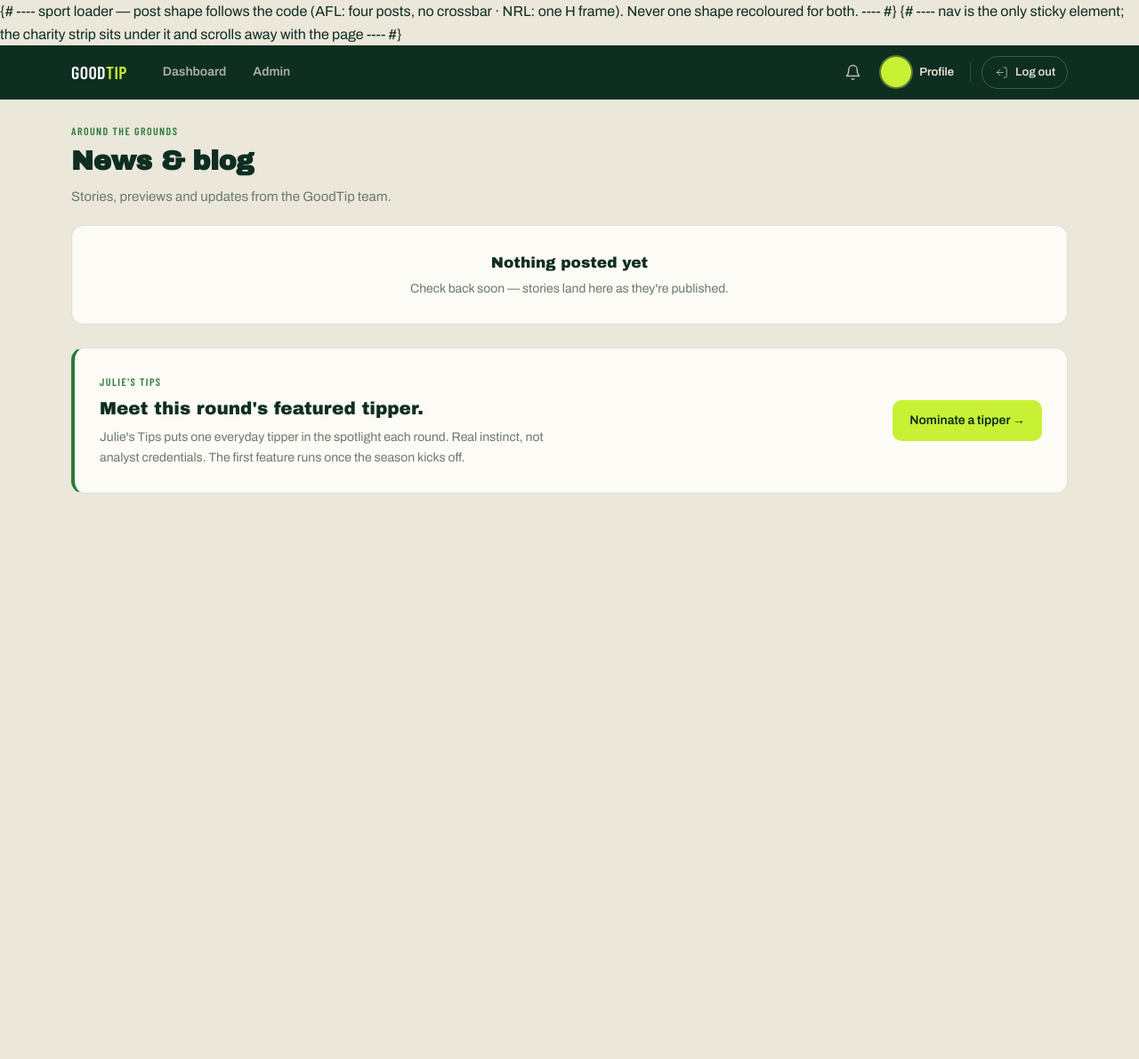
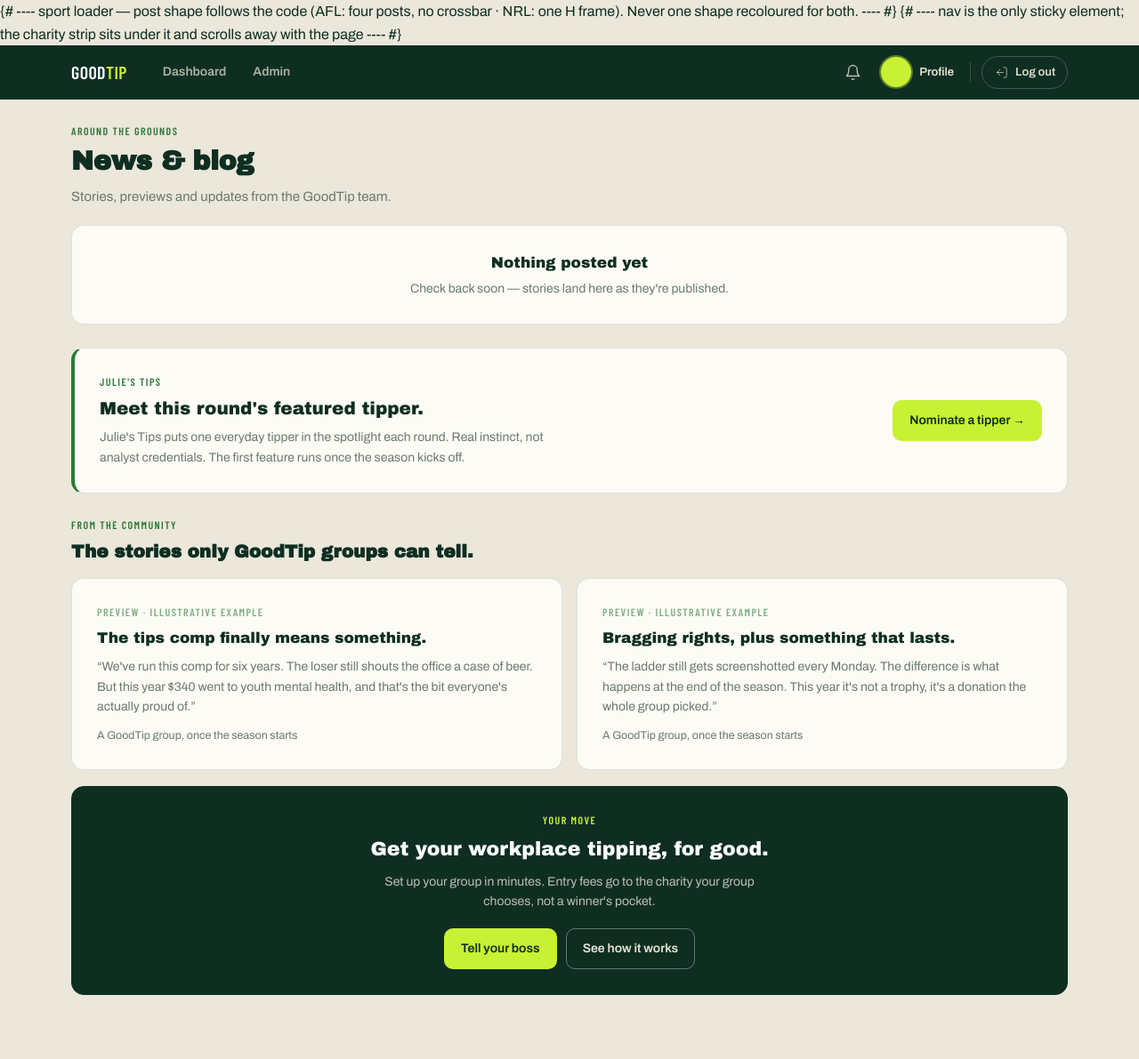
Before and after one commit to waitambatha/goodtip, a Django app: page /news/ in a window 1280 px wide. Shown: the whole page at 89% size. Before the commit the page ends 555 px from the top, so only its background shows below. Run offline with Django 5.2, Linux system fonts and the light colour scheme; the visitor is signed in with stand-in values (Sample User, id 1); data that the repository does not hold is empty; parts of the project's set-up code (start-up, migrations or seed data) failed here and were passed over; some libraries are stand-ins or nearby versions; some web fonts are replaced.

Commit message:
Weave client imagery into public pages; add community + your-move sections to news
Co-Authored-By: Claude Fable 5 <noreply@anthropic.com>

```diff
--- a/templates/news_index.html
+++ b/templates/news_index.html
@@ -35,4 +35,35 @@
   </div>
   <a class="abtn abtn-primary" href="mailto:hello@goodtip.com.au?subject=Julie%27s%20Tips%20nomination">Nominate a tipper &rarr;</a>
 </div>
+
+<!-- From the community — the stories only GoodTip groups can tell -->
+<div style="margin-top:26px;">
+  <div class="app-eyebrow">From the community</div>
+  <h2 class="card-h" style="font-size:20px;margin:4px 0 14px;">The stories only GoodTip groups can tell.</h2>
+  <div class="grid-app g-2">
+    <div class="card pad-lg">
+      <div class="app-eyebrow" style="opacity:.6;">Preview &middot; illustrative example</div>
+      <div class="card-h" style="font-size:17px;margin-top:6px;">The tips comp finally means something.</div>
+      <p class="card-lead" style="margin-top:8px;">&ldquo;We've run this comp for six years. The loser still shouts the office a case of beer. But this year $340 went to youth mental health, and that's the bit everyone's actually proud of.&rdquo;</p>
+      <p class="app-sub" style="margin-top:10px;font-size:12.5px;">A GoodTip group, once the season starts</p>
+    </div>
+    <div class="card pad-lg">
+      <div class="app-eyebrow" style="opacity:.6;">Preview &middot; illustrative example</div>
+      <div class="card-h" style="font-size:17px;margin-top:6px;">Bragging rights, plus something that lasts.</div>
+      <p class="card-lead" style="margin-top:8px;">&ldquo;The ladder still gets screenshotted every Monday. The difference is what happens at the end of the season. This year it's not a trophy, it's a donation the whole group picked.&rdquo;</p>
+      <p class="app-sub" style="margin-top:10px;font-size:12.5px;">A GoodTip group, once the season starts</p>
+    </div>
+  </div>
+</div>
+
+<!-- Your move -->
+<div class="card pad-lg" style="margin-top:18px;text-align:center;background:var(--deep);border-color:var(--deep);">
+  <div class="app-eyebrow" style="color:var(--lime);">Your move</div>
+  <div class="card-h" style="font-size:22px;color:#fff;margin-top:6px;">Get your workplace tipping, for good.</div>
+  <p class="card-lead" style="color:var(--cream);opacity:.8;max-width:52ch;margin:8px auto 18px;">Set up your group in minutes. Entry fees go to the charity your group chooses, not a winner's pocket.</p>
+  <div style="display:flex;gap:10px;justify-content:center;flex-wrap:wrap;">
+    <a href="{% url 'tell_the_boss' %}" class="abtn abtn-primary">Tell your boss</a>
+    <a href="{% url 'how_it_works' %}" class="abtn abtn-ghost" style="color:var(--cream);border-color:rgba(255,255,255,.35);">See how it works</a>
+  </div>
+</div>
 {% endblock %}
--- a/templates/public/leaderboard.html
+++ b/templates/public/leaderboard.html
@@ -26,8 +26,9 @@
   </div>
   <div class="hs-right">
     <div class="hero-bg" aria-hidden="true">
-      <div class="shot active" style="background-image:url('{% static 'img/stadium-night.jpg' %}')"></div>
-      <div class="shot" style="background-image:url('{% static 'img/nrlw-players.jpg' %}')"></div>
+      <div class="shot active" style="background-image:url('{% static 'img/scenes/stadium-panorama.jpg' %}')"></div>
+      <div class="shot" style="background-image:url('{% static 'img/scenes/aussie-crowd-flag.jpg' %}')"></div>
+      <div class="shot" style="background-image:url('{% static 'img/stadium-night.jpg' %}')"></div>
     </div>
     <div class="hs-veil" aria-hidden="true"></div>
     <div class="hs-tagstrip"><span class="live-dot">Updated live each round</span></div>
--- a/templates/public/pricing.html
+++ b/templates/public/pricing.html
@@ -18,8 +18,9 @@
   </div>
   <div class="hs-right">
     <div class="hero-bg" aria-hidden="true">
-      <div class="shot active" style="background-image:url('{% static 'img/nrlw-players.jpg' %}')"></div>
-      <div class="shot" style="background-image:url('{% static 'img/stadium-night.jpg' %}')"></div>
+      <div class="shot active" style="background-image:url('{% static 'img/scenes/afl-ground.jpg' %}')"></div>
+      <div class="shot" style="background-image:url('{% static 'img/nrlw-players.jpg' %}')"></div>
+      <div class="shot" style="background-image:url('{% static 'img/scenes/stadium-lights-grass.jpg' %}')"></div>
     </div>
     <div class="hs-veil" aria-hidden="true"></div>
     <div class="hs-tagstrip"><span class="live-dot">Four codes, one fee</span></div>
--- a/templates/public/wall.html
+++ b/templates/public/wall.html
@@ -21,8 +21,9 @@
   </div>
   <div class="hs-right">
     <div class="hero-bg" aria-hidden="true">
-      <div class="shot active" style="background-image:url('{% static 'img/stadium-night.jpg' %}')"></div>
-      <div class="shot" style="background-image:url('{% static 'img/nrlw-players.jpg' %}')"></div>
+      <div class="shot active" style="background-image:url('{% static 'img/scenes/aussie-crowd-flag.jpg' %}')"></div>
+      <div class="shot" style="background-image:url('{% static 'img/scenes/stadium-panorama.jpg' %}')"></div>
+      <div class="shot" style="background-image:url('{% static 'img/stadium-night.jpg' %}')"></div>
     </div>
     <div class="hs-veil" aria-hidden="true"></div>
     <div class="hs-tagstrip"><span class="live-dot">Live every round</span></div>
```
Also changed, not shown: templates/public/home.html (+5 -3 lines), templates/public/how_it_works.html (+4 -3 lines).
